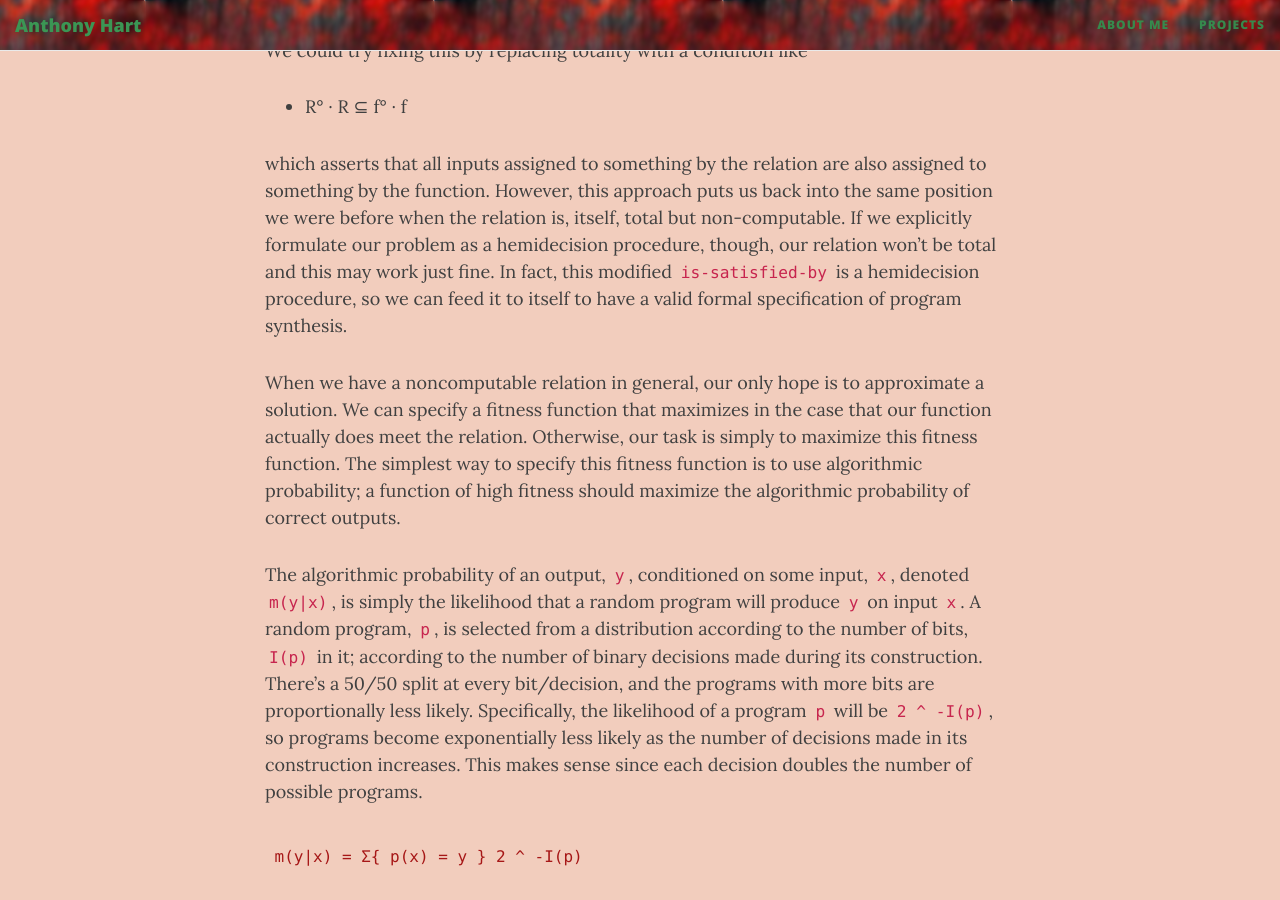
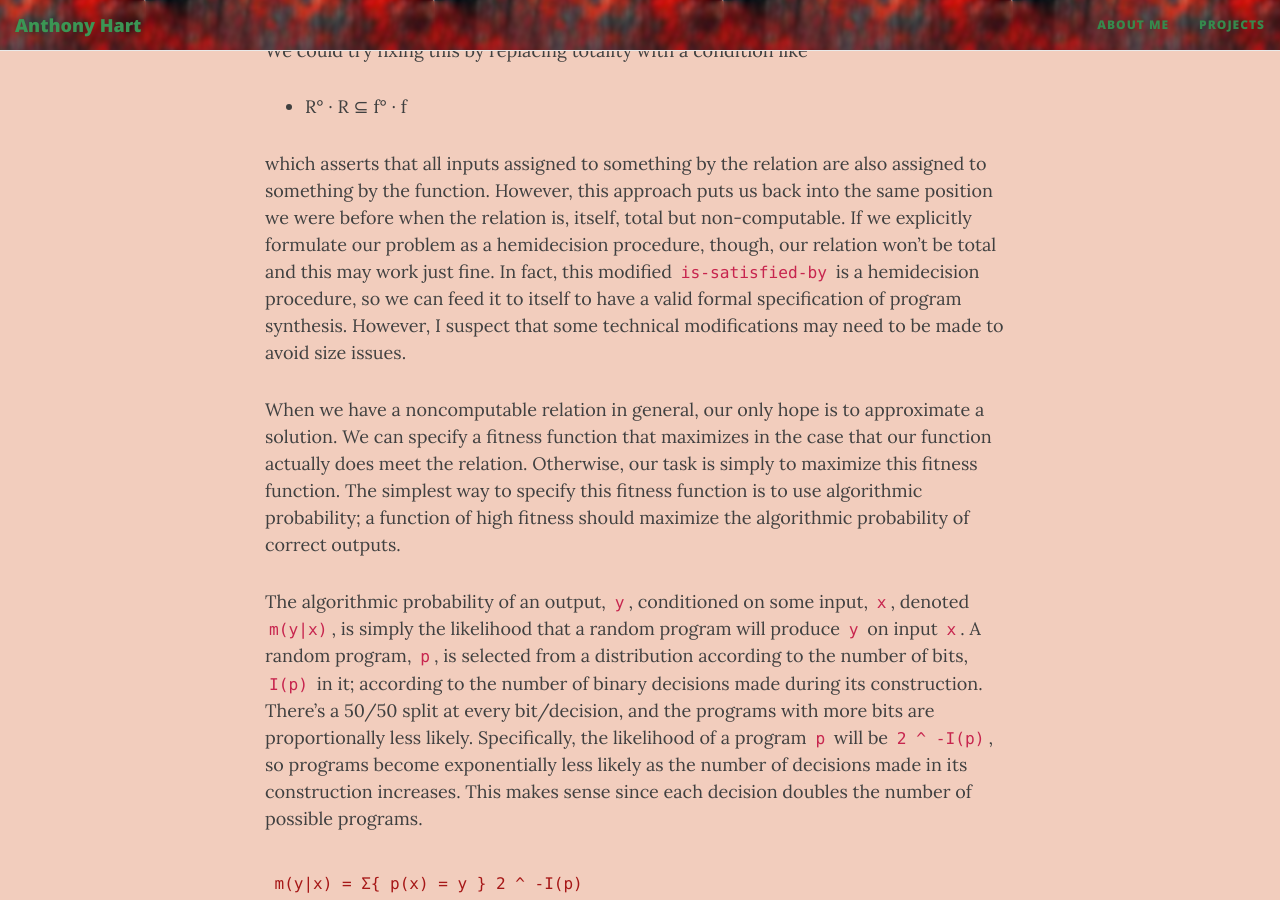
Before and after one commit to AHartNtkn/AHartNtkn.github.io, a Jekyll site: the page built from _posts/2020-10-07-Program-Synthesis-Specification.md, in a window 1280 px wide and 900 px high, scrolled down 1732 px. Built offline with Jekyll 4.4.1, drawn with Linux system fonts in a browser that asks for light colours; nearby versions of some CDN libraries.

Commit message:
Mention size issues.

```diff
--- a/_posts/2020-10-07-Program-Synthesis-Specification.md
+++ b/_posts/2020-10-07-Program-Synthesis-Specification.md
@@ -30,7 +30,7 @@ We could try fixing this by replacing totality with a condition like
 
   * R° · R ⊆ f° · f
 
-which asserts that all inputs assigned to something by the relation are also assigned to something by the function. However, this approach puts us back into the same position we were before when the relation is, itself, total but non-computable. If we explicitly formulate our problem as a hemidecision procedure, though, our relation won't be total and this may work just fine. In fact, this modified `is-satisfied-by` is a hemidecision procedure, so we can feed it to itself to have a valid formal specification of program synthesis.
+which asserts that all inputs assigned to something by the relation are also assigned to something by the function. However, this approach puts us back into the same position we were before when the relation is, itself, total but non-computable. If we explicitly formulate our problem as a hemidecision procedure, though, our relation won't be total and this may work just fine. In fact, this modified `is-satisfied-by` is a hemidecision procedure, so we can feed it to itself to have a valid formal specification of program synthesis. However, I suspect that some technical modifications may need to be made to avoid size issues.
 
 When we have a noncomputable relation in general, our only hope is to approximate a solution. We can specify a fitness function that maximizes in the case that our function actually does meet the relation. Otherwise, our task is simply to maximize this fitness function. The simplest way to specify this fitness function is to use algorithmic probability; a function of high fitness should maximize the algorithmic probability of correct outputs.
 
```
